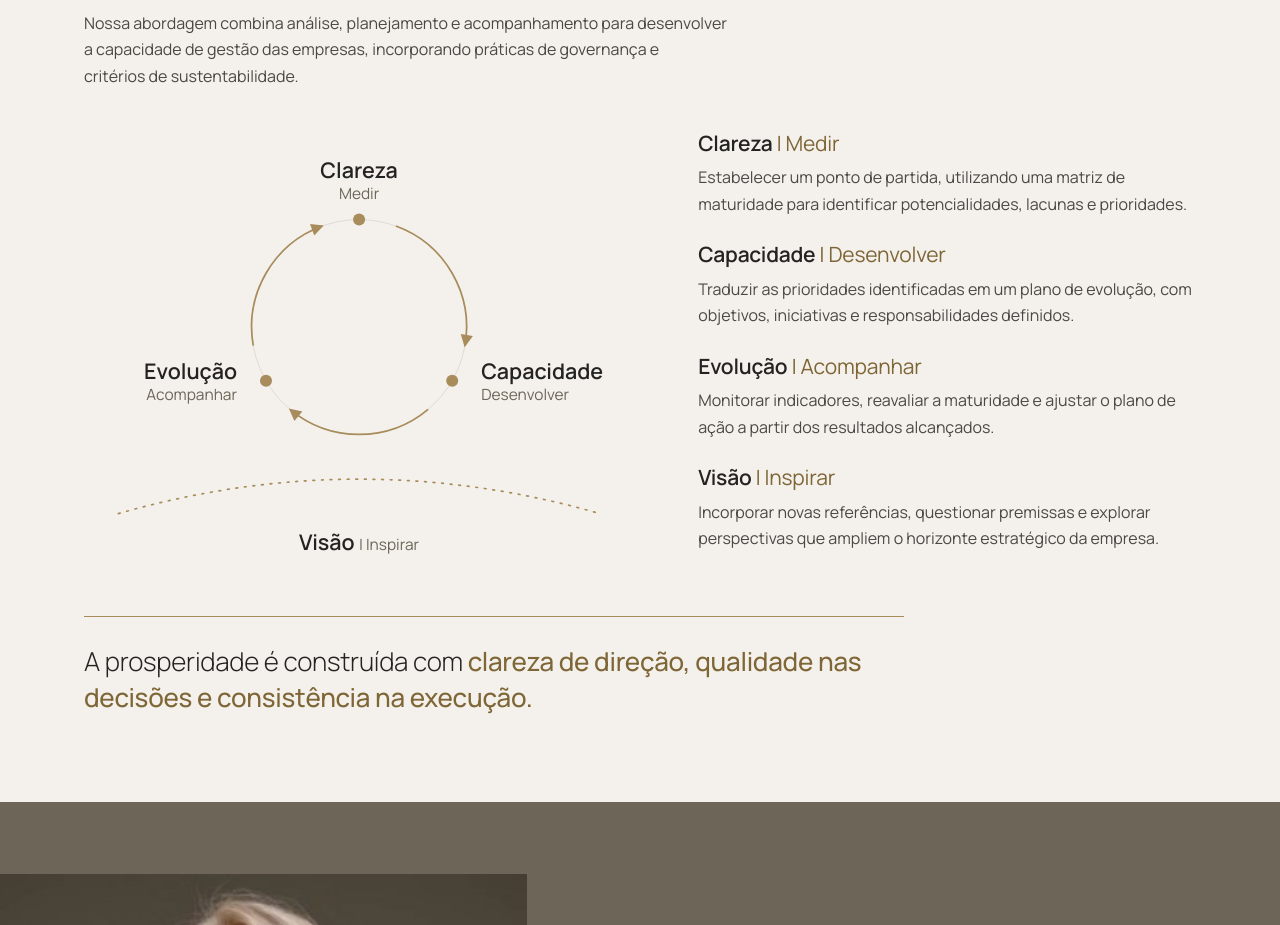
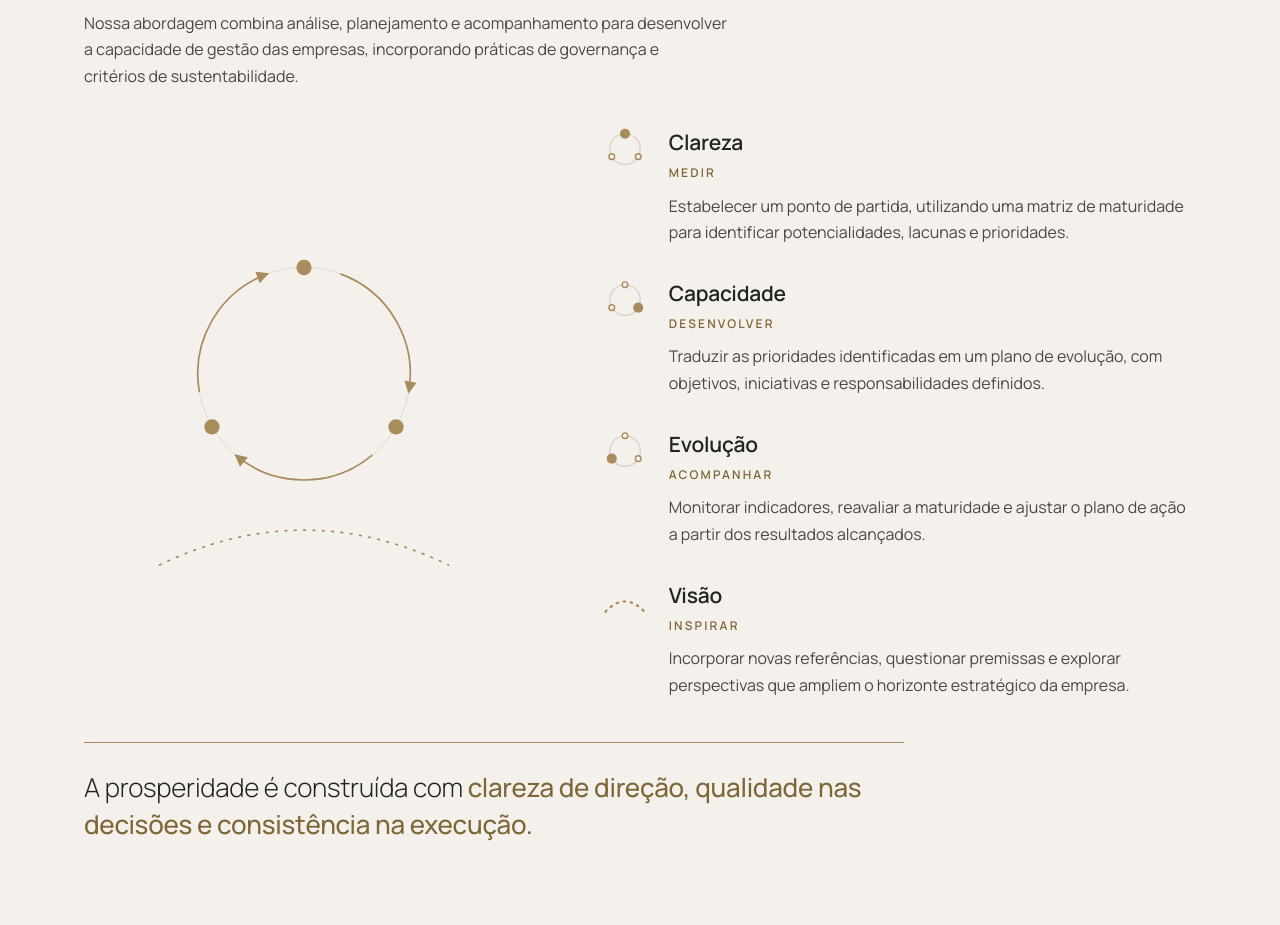
Before and after one commit to rlisboadesign162/prosperista-site, a plain HTML site: page index.html in a window 1280 px wide. Shown: the part 3842-4767 px from the top of the page. Drawn offline with Linux system fonts and the light colour scheme.

Commit message:
Como trabalhamos: diagrama so com desenho, lista com icones do ciclo, sem repetir palavras e sem o traco
Co-Authored-By: Claude Sonnet 5.5 <noreply@anthropic.com>

```diff
--- a/index.html
+++ b/index.html
@@ -133,11 +133,14 @@ p{margin:0 0 16px;text-wrap:pretty}
 .ct{padding:calc(var(--sp) * .8) 0 var(--sp)}
 .ct h2{margin-bottom:14px}
 .ct-in{max-width:720px;color:var(--tx);margin-bottom:clamp(20px,3vw,36px)}
-.ct-g{display:grid;grid-template-columns:1.05fr .95fr;gap:clamp(28px,5vw,80px);align-items:center}
-.ct-svg{width:100%;height:auto;display:block;max-width:600px}
-.d-n{font:600 25px Manrope,sans-serif;fill:#232322}.d-s{font:400 18px Manrope,sans-serif;fill:#6C6558}
-.ct-i{padding:0 0 20px}.ct-i h3{font-size:21px;font-weight:600;letter-spacing:-.01em;margin-bottom:4px}.ct-i h3 span{font-weight:400;color:var(--cet)}
-.ct-i p{margin:0;color:var(--tx)}
+.ct-g{display:grid;grid-template-columns:.85fr 1.15fr;gap:clamp(32px,6vw,96px);align-items:center}
+.ct-svg{width:100%;height:auto;display:block;max-width:340px;margin:0 auto}
+.ct-i{display:grid;grid-template-columns:48px 1fr;gap:0 20px;padding:0 0 clamp(22px,2.4vw,32px)}
+.ct-i:last-child{padding-bottom:0}
+.ct-i .mi svg{width:48px;height:48px;display:block}
+.ct-i h3{font-size:21px;font-weight:600;letter-spacing:-.01em;margin:0}
+.ct-i .cv{display:block;font-size:12px;font-weight:600;letter-spacing:.18em;text-transform:uppercase;color:var(--cet);margin:3px 0 10px}
+.ct-i p{margin:0;color:var(--tx);max-width:520px}
 .ct-f{margin-top:clamp(24px,3.5vw,44px);padding-top:26px;border-top:1px solid var(--ce);font-size:clamp(20px,2.2vw,26px);font-weight:300;line-height:1.4;max-width:820px;letter-spacing:-.01em}
 .ct-f b{font-weight:500;color:var(--cet)}
 /* quem somos */
@@ -219,7 +222,7 @@ p{margin:0 0 16px;text-wrap:pretty}
  .qs-t{padding:56px var(--g) 28px}.qs-b{padding:28px var(--g) var(--sp)}
  .dm{font-size:18px}
  .pal .pat{width:100%;opacity:.16}
- .d-n{font-size:30px}.d-s{font-size:22px}
+
  .ft-b{flex-direction:column}
  .lk,.ft a,.pn nav a{min-height:44px}
  .ft-g{grid-template-columns:1fr 1fr}.ft-g>div:first-child{grid-column:1/-1}
@@ -318,22 +321,12 @@ p{margin:0 0 16px;text-wrap:pretty}
 <h2>Compreender, desenvolver e&nbsp;evoluir.</h2>
 <p class="ct-in">Nossa abordagem combina análise, planejamento e acompanhamento para desenvolver a capacidade de gestão das empresas, incorporando práticas de governança e critérios de&nbsp;sustentabilidade.</p>
 <div class="ct-g">
-<div class="ct-d"><svg class="ct-svg" viewBox="0 0 640 520" role="img" aria-label="Ciclo de três pilares: Clareza (medir), Capacidade (desenvolver) e Evolução (acompanhar), que se repete; abaixo, Visão (inspirar), que amplia o horizonte.">
-<defs><marker id="sp" viewBox="0 0 10 10" refX="8" refY="5" markerWidth="9" markerHeight="9" orient="auto-start-reverse"><path d="M1 1L9 5L1 9z" fill="#A88C5C"/></marker></defs>
-<circle cx="320" cy="235" r="125" fill="none" stroke="#DCD7CF" stroke-width="1"/>
-<path d="M362.8 117.5A125 125 0 0 1 443.1 256.7" fill="none" stroke="#A88C5C" stroke-width="2" marker-end="url(#sp)"/><path d="M400.3 330.8A125 125 0 0 1 239.7 330.8" fill="none" stroke="#A88C5C" stroke-width="2" marker-end="url(#sp)"/><path d="M196.9 256.7A125 125 0 0 1 277.2 117.5" fill="none" stroke="#A88C5C" stroke-width="2" marker-end="url(#sp)"/>
-<circle cx="320.0" cy="110.0" r="7" fill="#A88C5C"/><circle cx="428.3" cy="297.5" r="7" fill="#A88C5C"/><circle cx="211.7" cy="297.5" r="7" fill="#A88C5C"/>
-<text x="320" y="62" text-anchor="middle" class="d-n">Clareza</text><text x="320" y="86" text-anchor="middle" class="d-s">Medir</text>
-<text x="462" y="296" class="d-n">Capacidade</text><text x="462" y="320" class="d-s">Desenvolver</text>
-<text x="178" y="296" text-anchor="end" class="d-n">Evolução</text><text x="178" y="320" text-anchor="end" class="d-s">Acompanhar</text>
-<path d="M40 452Q320 372 600 452" fill="none" stroke="#A88C5C" stroke-width="2" stroke-dasharray="2 8" stroke-linecap="round"/>
-<text x="320" y="494" text-anchor="middle" class="d-n">Visão <tspan class="d-s">| Inspirar</tspan></text>
-</svg></div>
+<div class="ct-d"><svg class="ct-svg" viewBox="0 0 400 440" role="img" aria-label="Ciclo de três etapas que se repete, com um arco tracejado abaixo representando a visão estratégica."><defs><marker id="sp" viewBox="0 0 10 10" refX="8" refY="5" markerWidth="9" markerHeight="9" orient="auto-start-reverse"><path d="M1 1L9 5L1 9z" fill="#A88C5C"/></marker></defs><circle cx="200" cy="175" r="125" fill="none" stroke="#DCD7CF" stroke-width="1"/><path d="M242.8 57.5A125 125 0 0 1 323.1 196.7" fill="none" stroke="#A88C5C" stroke-width="2" marker-end="url(#sp)"/><path d="M280.3 270.8A125 125 0 0 1 119.7 270.8" fill="none" stroke="#A88C5C" stroke-width="2" marker-end="url(#sp)"/><path d="M76.9 196.7A125 125 0 0 1 157.2 57.5" fill="none" stroke="#A88C5C" stroke-width="2" marker-end="url(#sp)"/><circle cx="200.0" cy="50.0" r="9" fill="#A88C5C"/><circle cx="308.3" cy="237.5" r="9" fill="#A88C5C"/><circle cx="91.7" cy="237.5" r="9" fill="#A88C5C"/><path d="M30 400Q200 318 370 400" fill="none" stroke="#A88C5C" stroke-width="2" stroke-dasharray="2 9" stroke-linecap="round"/></svg></div>
 <div class="ct-l">
-<div class="ct-i"><h3>Clareza <span>| Medir</span></h3><p>Estabelecer um ponto de partida, utilizando uma matriz de maturidade para identificar potencialidades, lacunas e prioridades.</p></div>
-<div class="ct-i"><h3>Capacidade <span>| Desenvolver</span></h3><p>Traduzir as prioridades identificadas em um plano de evolução, com objetivos, iniciativas e responsabilidades definidos.</p></div>
-<div class="ct-i"><h3>Evolução <span>| Acompanhar</span></h3><p>Monitorar indicadores, reavaliar a maturidade e ajustar o plano de ação a partir dos resultados&nbsp;alcançados.</p></div>
-<div class="ct-i"><h3>Visão <span>| Inspirar</span></h3><p>Incorporar novas referências, questionar premissas e explorar perspectivas que ampliem o horizonte estratégico da&nbsp;empresa.</p></div>
+<div class="ct-i"><span class="mi"><svg viewBox="0 0 44 44" aria-hidden="true"><circle cx="22" cy="22" r="14" fill="none" stroke="#DCD7CF" stroke-width="1.5"/><circle cx="22" cy="8" r="4.6" fill="#A88C5C"/><circle cx="34.1" cy="29" r="2.6" fill="#F4F1EC" stroke="#A88C5C" stroke-width="1.3"/><circle cx="9.9" cy="29" r="2.6" fill="#F4F1EC" stroke="#A88C5C" stroke-width="1.3"/></svg></span><div><h3>Clareza</h3><span class="cv">Medir</span><p>Estabelecer um ponto de partida, utilizando uma matriz de maturidade para identificar potencialidades, lacunas e prioridades.</p></div></div>
+<div class="ct-i"><span class="mi"><svg viewBox="0 0 44 44" aria-hidden="true"><circle cx="22" cy="22" r="14" fill="none" stroke="#DCD7CF" stroke-width="1.5"/><circle cx="22" cy="8" r="2.6" fill="#F4F1EC" stroke="#A88C5C" stroke-width="1.3"/><circle cx="34.1" cy="29" r="4.6" fill="#A88C5C"/><circle cx="9.9" cy="29" r="2.6" fill="#F4F1EC" stroke="#A88C5C" stroke-width="1.3"/></svg></span><div><h3>Capacidade</h3><span class="cv">Desenvolver</span><p>Traduzir as prioridades identificadas em um plano de evolução, com objetivos, iniciativas e responsabilidades definidos.</p></div></div>
+<div class="ct-i"><span class="mi"><svg viewBox="0 0 44 44" aria-hidden="true"><circle cx="22" cy="22" r="14" fill="none" stroke="#DCD7CF" stroke-width="1.5"/><circle cx="22" cy="8" r="2.6" fill="#F4F1EC" stroke="#A88C5C" stroke-width="1.3"/><circle cx="34.1" cy="29" r="2.6" fill="#F4F1EC" stroke="#A88C5C" stroke-width="1.3"/><circle cx="9.9" cy="29" r="4.6" fill="#A88C5C"/></svg></span><div><h3>Evolução</h3><span class="cv">Acompanhar</span><p>Monitorar indicadores, reavaliar a maturidade e ajustar o plano de ação a partir dos resultados&nbsp;alcançados.</p></div></div>
+<div class="ct-i"><span class="mi"><svg viewBox="0 0 44 44" aria-hidden="true"><path d="M4 31Q22 12 40 31" fill="none" stroke="#A88C5C" stroke-width="2" stroke-dasharray="1.5 5" stroke-linecap="round"/></svg></span><div><h3>Visão</h3><span class="cv">Inspirar</span><p>Incorporar novas referências, questionar premissas e explorar perspectivas que ampliem o horizonte estratégico da&nbsp;empresa.</p></div></div>
 </div>
 </div>
 <p class="ct-f">A prosperidade é construída com <b>clareza de direção, qualidade nas decisões e consistência na&nbsp;execução.</b></p>
```
Also changed, not shown: _src.html (+14 -21 lines).
